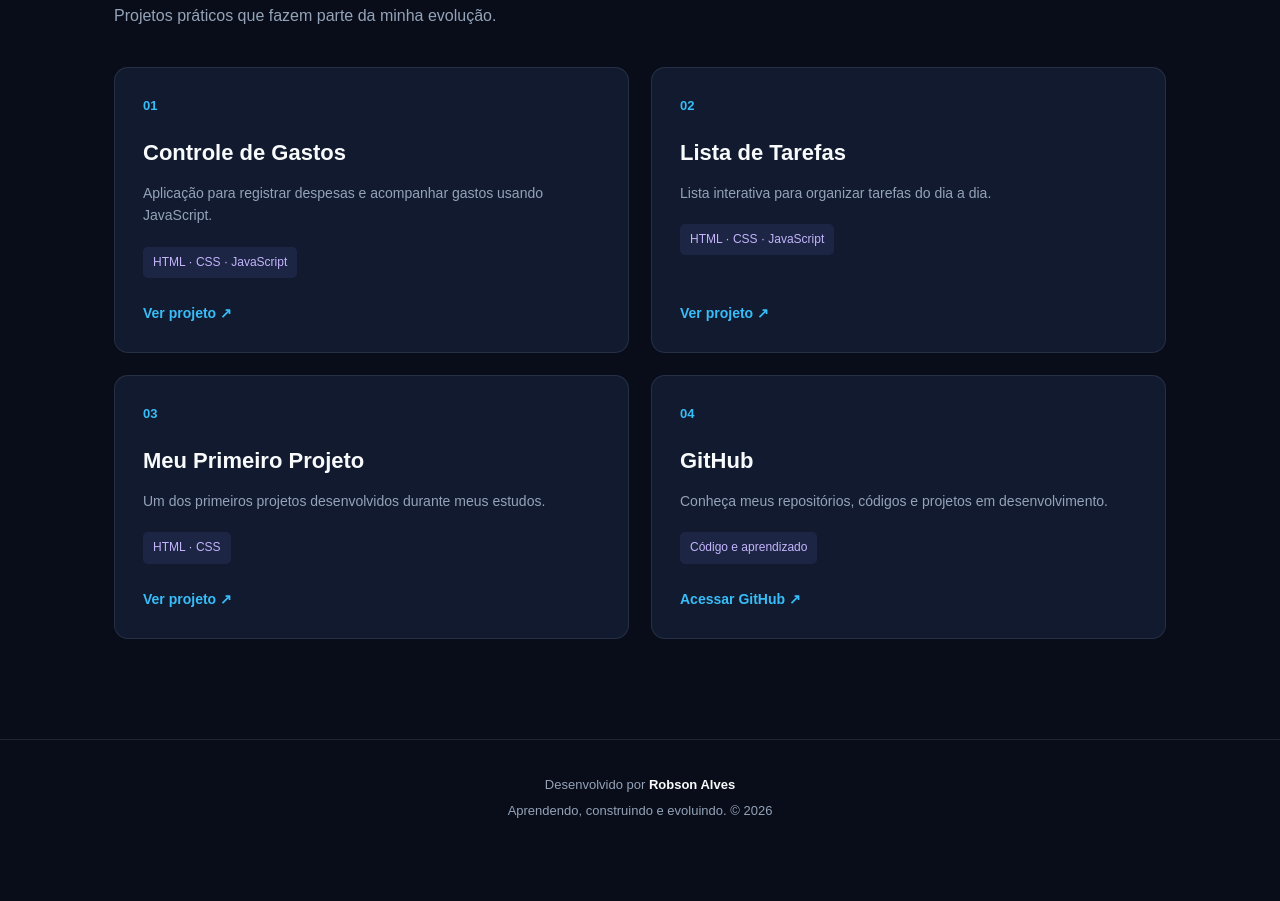
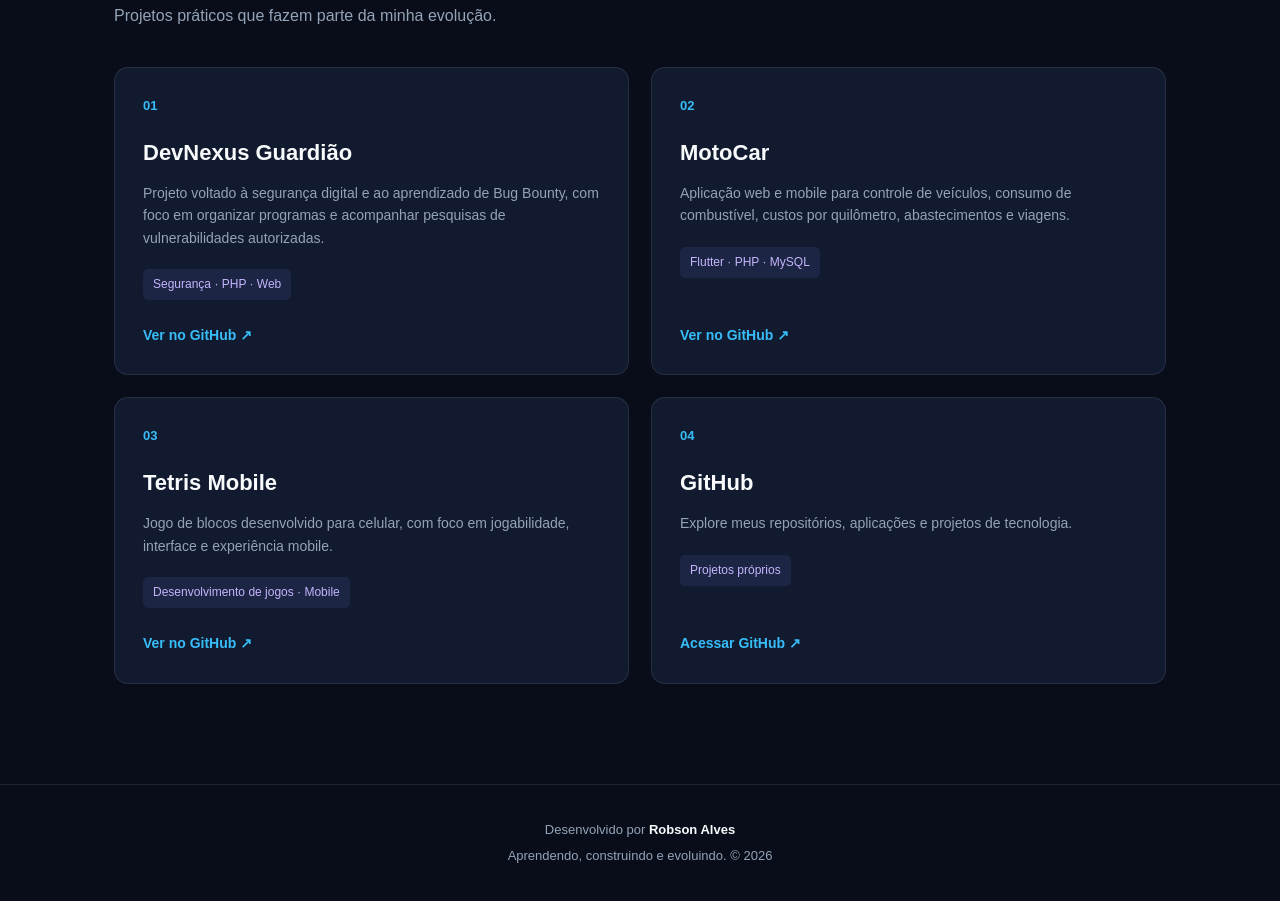
Before and after one commit to robsonalves-dev/mini-portfolio, a plain HTML site: page index.html in a window 1280 px wide. Shown: the part 919-1820 px from the top of the page. Before the commit the page ends 1776 px from the top, so only its background shows below. Drawn offline with Linux system fonts and the light colour scheme.

Commit message:
Update index.html

```diff
--- a/index.html
+++ b/index.html
@@ -39,37 +39,36 @@
             <h2>Projetos em destaque</h2>
             <p>Projetos práticos que fazem parte da minha evolução.</p>
         </div>
-
 <div class="project-grid">
     <article class="project-card">
         <span class="project-number">01</span>
-                <h3>Controle de Gastos</h3>
-                <p>Aplicação para registrar despesas e acompanhar gastos usando JavaScript.</p>
-                <span class="tag">HTML · CSS · JavaScript</span>
-                <a href="https://robsonalves-dev.github.io/controle-gastos-javascript/" target="_blank" rel="noopener noreferrer">Ver projeto ↗</a>
+        <h3>DevNexus Guardião</h3>
+        <p>Projeto voltado à segurança digital e ao aprendizado de Bug Bounty, com foco em organizar programas e acompanhar pesquisas de vulnerabilidades autorizadas.</p>
+        <span class="tag">Segurança · PHP · Web</span>
+        <a href="https://github.com/robsonalves-dev" target="_blank" rel="noopener noreferrer">Ver no GitHub ↗</a>
     </article>
 
     <article class="project-card">
         <span class="project-number">02</span>
-                <h3>Lista de Tarefas</h3>
-                <p>Lista interativa para organizar tarefas do dia a dia.</p>
-                <span class="tag">HTML · CSS · JavaScript</span>
-                <a href="https://robsonalves-dev.github.io/todo-list-javascript/" target="_blank" rel="noopener noreferrer">Ver projeto ↗</a>
+        <h3>MotoCar</h3>
+        <p>Aplicação web e mobile para controle de veículos, consumo de combustível, custos por quilômetro, abastecimentos e viagens.</p>
+        <span class="tag">Flutter · PHP · MySQL</span>
+        <a href="https://github.com/robsonalves-dev" target="_blank" rel="noopener noreferrer">Ver no GitHub ↗</a>
     </article>
 
     <article class="project-card">
         <span class="project-number">03</span>
-                <h3>Meu Primeiro Projeto</h3>
-                <p>Um dos primeiros projetos desenvolvidos durante meus estudos.</p>
-                <span class="tag">HTML · CSS</span>
-                <a href="https://robsonalves-dev.github.io/meu-primeiro-projeto/" target="_blank" rel="noopener noreferrer">Ver projeto ↗</a>
+        <h3>Tetris Mobile</h3>
+        <p>Jogo de blocos desenvolvido para celular, com foco em jogabilidade, interface e experiência mobile.</p>
+        <span class="tag">Desenvolvimento de jogos · Mobile</span>
+        <a href="https://github.com/robsonalves-dev" target="_blank" rel="noopener noreferrer">Ver no GitHub ↗</a>
     </article>
 
     <article class="project-card">
         <span class="project-number">04</span>
         <h3>GitHub</h3>
-                <p>Conheça meus repositórios, códigos e projetos em desenvolvimento.</p>
-                <span class="tag">Código e aprendizado</span>
+        <p>Explore meus repositórios, aplicações e projetos de tecnologia.</p>
+        <span class="tag">Projetos próprios</span>
         <a href="https://github.com/robsonalves-dev" target="_blank" rel="noopener noreferrer">Acessar GitHub ↗</a>
     </article>
 </div>
```
Lines whose indentation alone changed are shown as unchanged.
